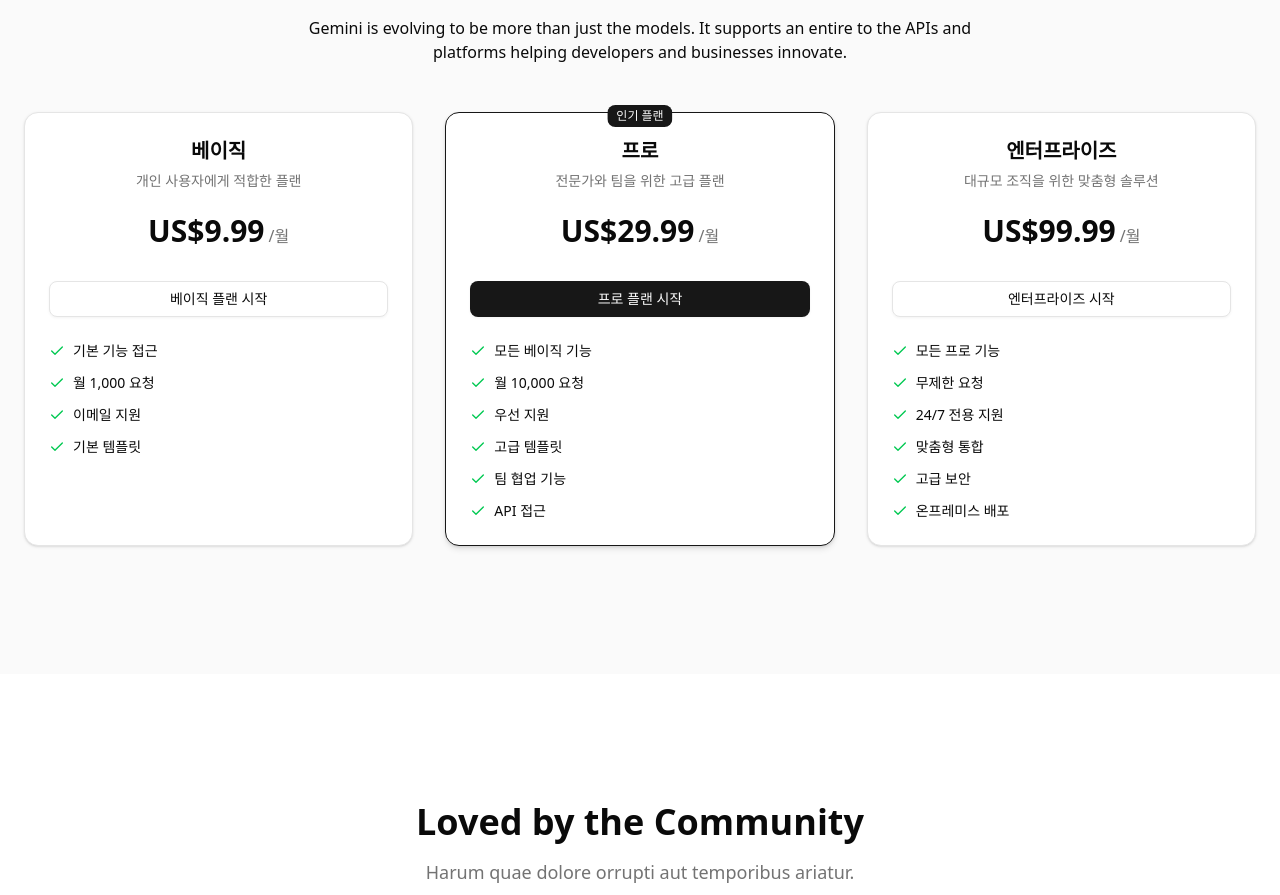
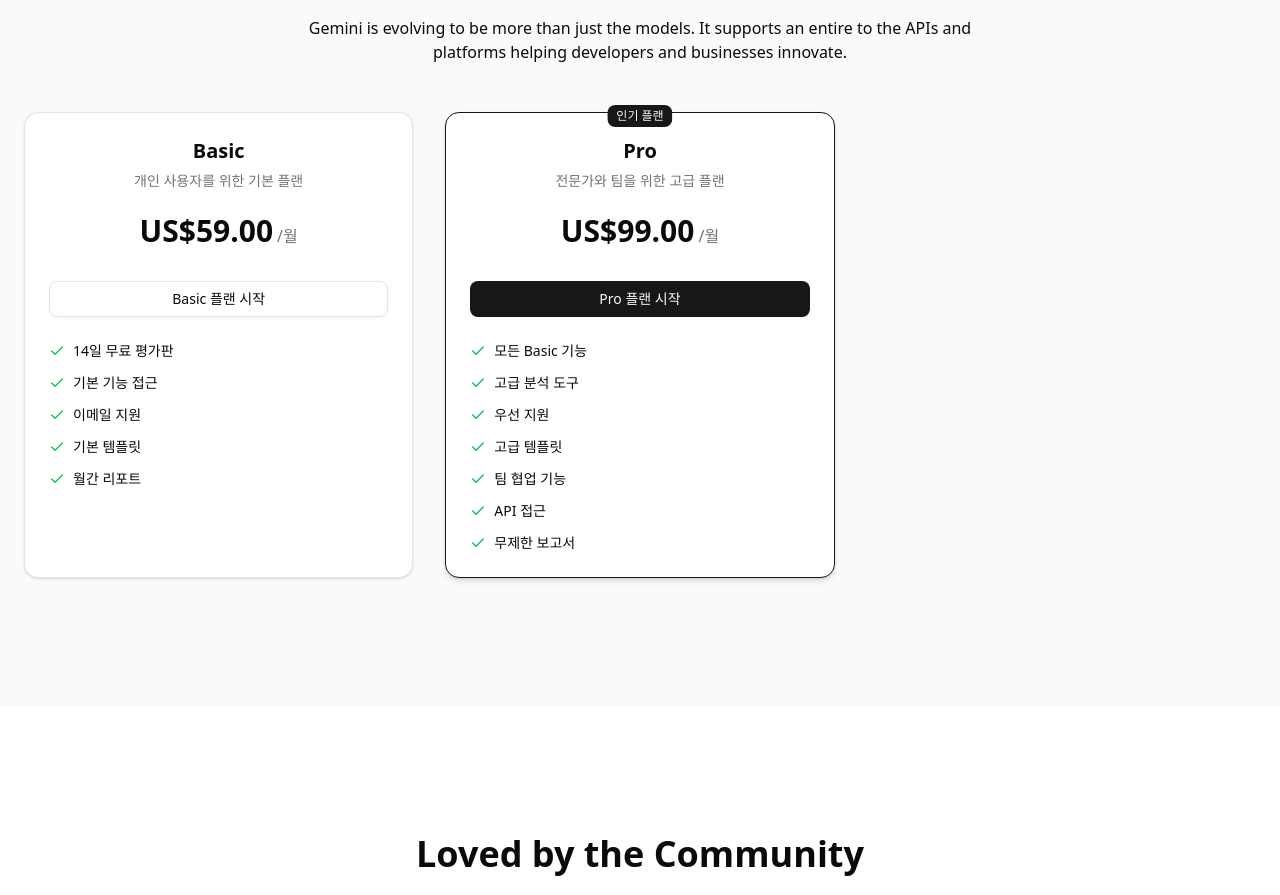
Before and after one commit to drumcap/hooklabs-elite, a Next.js app: page / in a window 1280 px wide. Shown: the part 2989-3884 px from the top of the page. Built offline with nearby package versions, Linux system fonts and the light colour scheme; no server answers.

Commit message:
feat: update pricing plans with real Lemon Squeezy data and remove enterprise tier

```diff
--- a/components/pricing-table.tsx
+++ b/components/pricing-table.tsx
@@ -146,59 +146,43 @@ export default function PricingTable({ plans, onSelectPlan }: PricingTableProps)
   );
 }
 
-// 기본 플랜 데이터 (실제 사용 시에는 props로 전달받거나 API에서 가져옴)
+// Lemon Squeezy에서 가져온 실제 플랜 데이터
 export const defaultPlans: PricingPlan[] = [
   {
     id: "basic",
-    name: "베이직",
-    description: "개인 사용자에게 적합한 플랜",
-    price: 999, // $9.99 in cents
+    name: "Basic",
+    description: "개인 사용자를 위한 기본 플랜",
+    price: 5900, // $59.00 in cents
     currency: "usd",
     interval: "월",
-    variantId: "your-lemon-squeezy-variant-id-1",
+    variantId: "977151",
     features: [
+      "14일 무료 평가판",
       "기본 기능 접근",
-      "월 1,000 요청",
       "이메일 지원",
       "기본 템플릿",
+      "월간 리포트",
     ],
-    buttonText: "베이직 플랜 시작",
+    buttonText: "Basic 플랜 시작",
   },
   {
     id: "pro",
-    name: "프로",
+    name: "Pro",
     description: "전문가와 팀을 위한 고급 플랜",
-    price: 2999, // $29.99 in cents
+    price: 9900, // $99.00 in cents
     currency: "usd",
     interval: "월",
-    variantId: "your-lemon-squeezy-variant-id-2",
+    variantId: "977158",
     features: [
-      "모든 베이직 기능",
-      "월 10,000 요청",
+      "모든 Basic 기능",
+      "고급 분석 도구",
       "우선 지원",
       "고급 템플릿",
       "팀 협업 기능",
       "API 접근",
+      "무제한 보고서",
     ],
     popular: true,
-    buttonText: "프로 플랜 시작",
-  },
-  {
-    id: "enterprise",
-    name: "엔터프라이즈",
-    description: "대규모 조직을 위한 맞춤형 솔루션",
-    price: 9999, // $99.99 in cents
-    currency: "usd",
-    interval: "월",
-    variantId: "your-lemon-squeezy-variant-id-3",
-    features: [
-      "모든 프로 기능",
-      "무제한 요청",
-      "24/7 전용 지원",
-      "맞춤형 통합",
-      "고급 보안",
-      "온프레미스 배포",
-    ],
-    buttonText: "엔터프라이즈 시작",
+    buttonText: "Pro 플랜 시작",
   },
 ];
```
